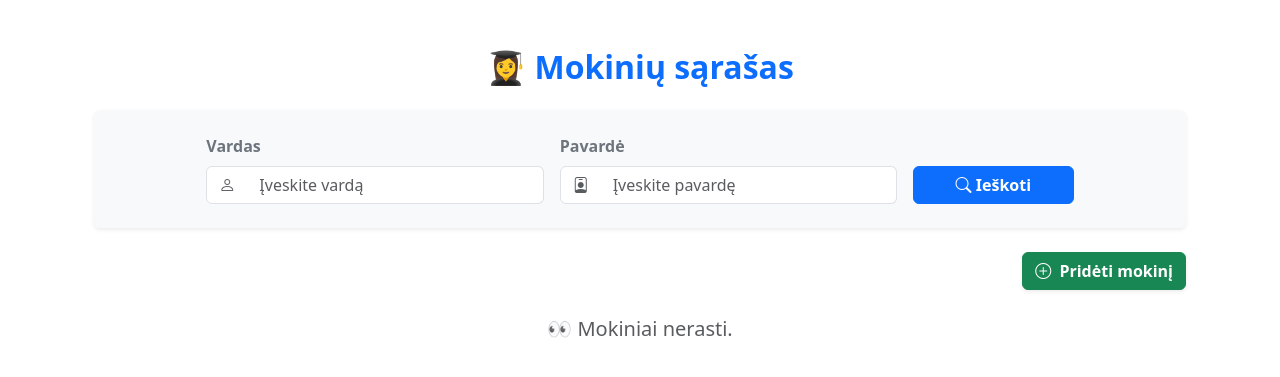
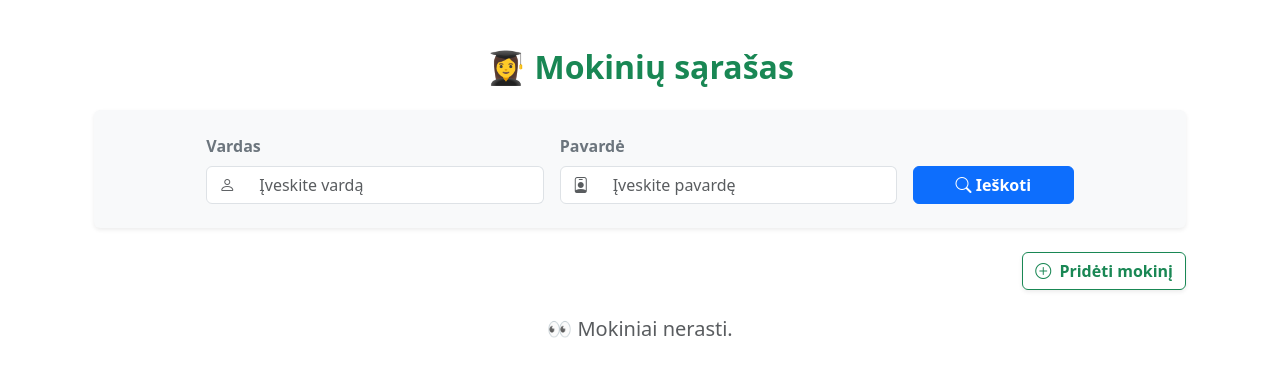
Before and after one commit to lukasjanusauskas/mendl-tutors, a Flask app: page /students in a window 1280 px wide. Shown: the part 56-433 px from the top of the page. Run offline with Flask 3, Linux system fonts and the light colour scheme; data that the repository does not hold is empty.

Commit message:
Update students.html
Siek tiek pakeistos spalvos

```diff
--- a/app/templates/students.html
+++ b/app/templates/students.html
@@ -4,7 +4,7 @@
 {% block content %}
 <div class="container py-4">
 
-    <h2 class="mb-4 text-center fw-bold text-primary">
+    <h2 class="mb-4 text-center fw-bold text-success">
         👩‍🎓 Mokinių sąrašas
     </h2>
 
@@ -39,7 +39,7 @@
 
     <!-- Mygtukas pridėti naują studentą -->
     <div class="d-flex justify-content-end mb-3">
-        <a href="{{ url_for('add_student') }}" class="btn btn-success shadow-sm fw-semibold">
+        <a href="{{ url_for('add_student') }}" class="btn btn-outline-success shadow-sm fw-semibold">
             <i class="bi bi-plus-circle me-1"></i> Pridėti mokinį
         </a>
     </div>
```
